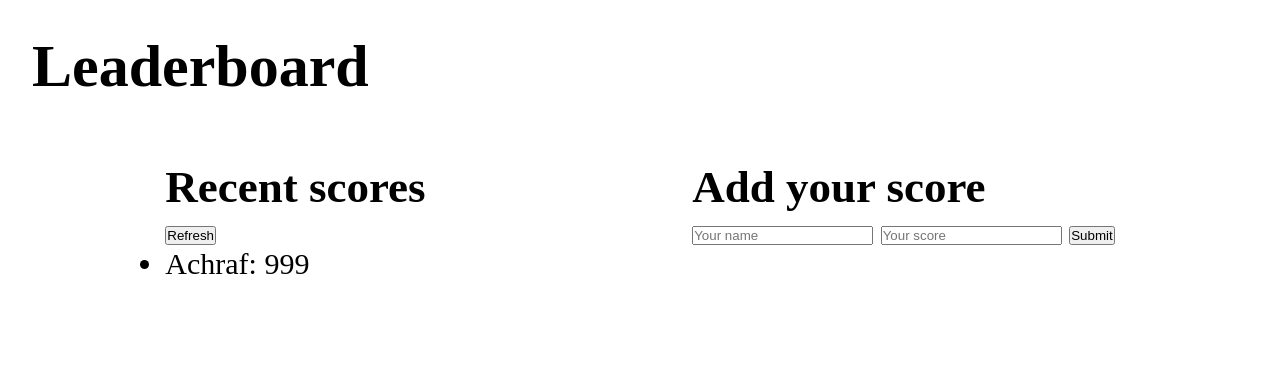
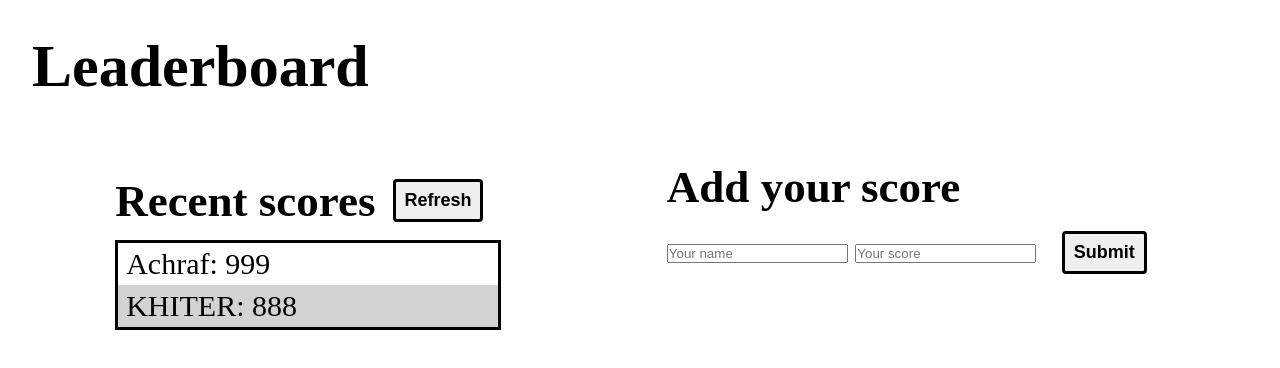
Before and after one commit to khitermedachraf/Leaderboard, a website built with webpack: page src/index.html in a window 1280 px wide. Built offline with nearby package versions, Linux system fonts and the light colour scheme.

Commit message:
Add CSs for the recent-scores part

```diff
--- a/src/index.html
+++ b/src/index.html
@@ -11,19 +11,20 @@
     </header>
     <main>
       <section class="recent-score">
-        <div>
-          <h2>Recent scores</h2>
-          <button type="submit">Refresh</button>
+        <div class="flex-row">
+          <div><h2>Recent scores</h2></div>
+          <div><button type="submit" class="refresh">Refresh</button></div>
         </div>
         <div>
           <ul class="scores-list">
             <li>Achraf: 999</li>
+            <li>KHITER: 888</li>
           </ul>
         </div>
       </section>
       <section class="add-score">
         <h2>Add your score</h2>
-        <form action="" method="post">
+        <form action="">
           <input type="text" class="name" placeholder="Your name" />
           <input type="text" class="score" placeholder="Your score" />
           <button type="submit">Submit</button>
--- a/src/style.css
+++ b/src/style.css
@@ -21,3 +21,36 @@ main {
   margin: 2em 0;
   justify-content: space-around;
 }
+
+.flex-row {
+  display: flex;
+  justify-content: space-between;
+  align-items: center;
+}
+
+button {
+  min-width: 85px;
+  padding: 8px;
+  margin: 1em;
+  border-radius: 4px;
+  border: 3px solid black;
+  font-size: large;
+  font-weight: bold;
+}
+button:hover {
+  cursor: pointer;
+  background-color: lightgray;
+}
+
+ul li {
+  list-style: none;
+  padding: 4px 8px;
+}
+
+li:nth-child(2n) {
+  background: lightgray;
+}
+
+ul.scores-list {
+  border: 3px solid black;
+}
```
